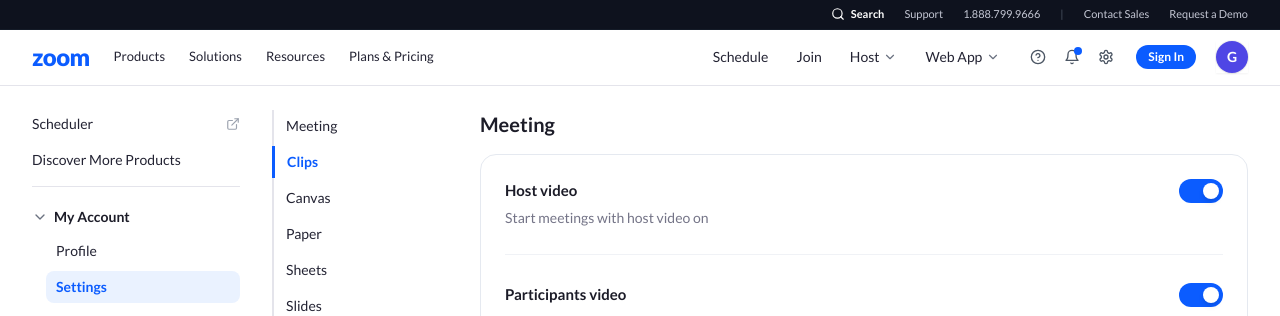
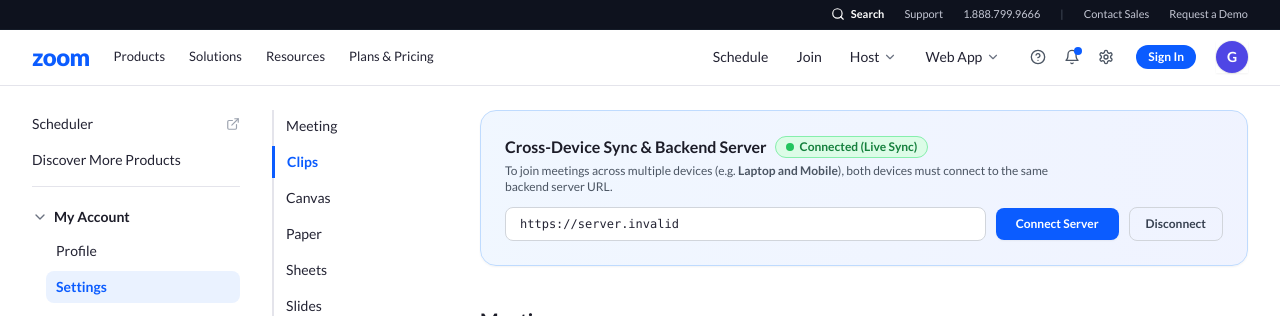
Before and after one commit to vinayak-05/Zoom-Clone, a Next.js app in the folder frontend/: page /settings in a window 1280 px wide. Shown: the top 316 px of the page. Built offline with nearby package versions, Linux system fonts and the light colour scheme; no server answers.

Commit message:
feat: add Cross-Device Sync & Backend Server manager with auto-derived WS and tunnel support

```diff
--- a/frontend/app/settings/page.tsx
+++ b/frontend/app/settings/page.tsx
@@ -199,6 +199,83 @@
     });
     return initial;
   });
+
+  // Server Connection Configuration State
+  const [serverUrlInput, setServerUrlInput] = useState(() => {
+    if (typeof window !== "undefined") {
+      return (
+        localStorage.getItem("zoom_custom_backend_url") ||
+        (process.env.NEXT_PUBLIC_API_URL && !process.env.NEXT_PUBLIC_API_URL.includes("127.0.0.1") ? process.env.NEXT_PUBLIC_API_URL : "") ||
+        "https://long-heads-flow.loca.lt"
+      );
+    }
+    return "https://long-heads-flow.loca.lt";
+  });
+
+  const [connectedServer, setConnectedServer] = useState<string | null>(() => {
+    if (typeof window !== "undefined") {
+      return (
+        localStorage.getItem("zoom_custom_backend_url") ||
+        (process.env.NEXT_PUBLIC_API_URL && !process.env.NEXT_PUBLIC_API_URL.includes("127.0.0.1") ? process.env.NEXT_PUBLIC_API_URL : null)
+      );
+    }
+    return null;
+  });
+
+  const [isCheckingServer, setIsCheckingServer] = useState(false);
+  const [serverTestResult, setServerTestResult] = useState<{ success: boolean; message: string } | null>(null);
+
+  const handleSaveServerUrl = async () => {
+    let url = serverUrlInput.trim();
+    if (!url) {
+      setServerTestResult({ success: false, message: "Please enter a backend URL." });
+      return;
+    }
+    url = url.replace(/\/+$/, "");
+    setIsCheckingServer(true);
+    setServerTestResult(null);
+
+    try {
+      const controller = new AbortController();
+      const timer = setTimeout(() => controller.abort(), 4000);
+      const res = await fetch(`${url}/api/v1/meetings?filter=upcoming`, {
+        headers: { "Bypass-Tunnel-Reminder": "true" },
+        signal: controller.signal,
+      });
+      clearTimeout(timer);
+
+      if (res.ok) {
+        localStorage.setItem("zoom_custom_backend_url", url);
+        localStorage.setItem("zoom_custom_ws_url", url.replace(/^https:/i, "wss:").replace(/^http:/i, "ws:"));
+        setConnectedServer(url);
+        setServerTestResult({
+          success: true,
+          message: "Connected successfully! Cross-device sync and WebRTC video calling are now active.",
+        });
+        showToast("Connected to backend server!", "success");
+      } else {
+        setServerTestResult({
+          success: false,
+          message: `Server responded with status ${res.status}. Please check URL.`,
+        });
+      }
+    } catch {
+      setServerTestResult({
+        success: false,
+        message: "Failed to connect to this URL. Ensure your backend or tunnel is running.",
+      });
+    } finally {
+      setIsCheckingServer(false);
+    }
+  };
+
+  const handleResetServerUrl = () => {
+    localStorage.removeItem("zoom_custom_backend_url");
+    localStorage.removeItem("zoom_custom_ws_url");
+    setConnectedServer(null);
+    setServerTestResult({ success: true, message: "Switched to local standalone mode." });
+    showToast("Disconnected custom server", "info");
+  };
 
   // Fetch settings from backend on mount
   useEffect(() => {
@@ -509,6 +586,73 @@
 
         {/* Right Column 3: Main Settings Content Area */}
         <main className="flex-1 space-y-10 pb-24">
+          {/* Cloud Backend Server Connection Card */}
+          <div className="bg-gradient-to-r from-blue-50/90 to-indigo-50/90 rounded-2xl border border-blue-200 p-6 shadow-sm">
+            <div className="flex flex-col sm:flex-row sm:items-center justify-between gap-4 mb-3">
+              <div>
+                <div className="flex items-center gap-2">
+                  <h3 className="text-base font-bold text-[#1C1C28]">
+                    Cross-Device Sync & Backend Server
+                  </h3>
+                  <span
+                    className={`text-xs px-2.5 py-0.5 rounded-full font-semibold flex items-center gap-1.5 ${
+                      connectedServer
+                        ? "bg-green-100 text-green-700 border border-green-300"
+                        : "bg-amber-100 text-amber-700 border border-amber-300"
+                    }`}
+                  >
+                    <span
+                      className={`w-2 h-2 rounded-full ${
+                        connectedServer ? "bg-green-500 animate-pulse" : "bg-amber-500"
+                      }`}
+                    />
+                    {connectedServer ? "Connected (Live Sync)" : "Standalone (Single Device)"}
+                  </span>
+                </div>
+                <p className="text-xs text-gray-600 mt-1 max-w-xl">
+                  To join meetings across multiple devices (e.g. <strong>Laptop and Mobile</strong>), both devices must connect to the same backend server URL.
+                </p>
+              </div>
+            </div>
+
+            <div className="flex flex-col sm:flex-row gap-2.5 items-center mt-3">
+              <input
+                type="text"
+                placeholder="https://long-heads-flow.loca.lt or https://your-backend.onrender.com"
+                value={serverUrlInput}
+                onChange={(e) => setServerUrlInput(e.target.value)}
+                className="flex-1 w-full px-3.5 py-2 text-sm border border-gray-300 rounded-lg focus:outline-none focus:ring-2 focus:ring-[#0B5CFF] bg-white font-mono text-xs"
+              />
+              <button
+                type="button"
+                onClick={handleSaveServerUrl}
+                disabled={isCheckingServer}
+                className="w-full sm:w-auto px-5 py-2 bg-[#0B5CFF] hover:bg-blue-600 text-white text-xs font-semibold rounded-lg transition-colors whitespace-nowrap shadow-sm disabled:opacity-50"
+              >
+                {isCheckingServer ? "Testing Connection..." : "Connect Server"}
+              </button>
+              {connectedServer && (
+                <button
+                  type="button"
+                  onClick={handleResetServerUrl}
+                  className="w-full sm:w-auto px-4 py-2 border border-gray-300 hover:bg-gray-100 text-gray-700 text-xs font-semibold rounded-lg transition-colors whitespace-nowrap"
+                >
+                  Disconnect
+                </button>
+              )}
+            </div>
+
+            {serverTestResult && (
+              <p
+                className={`text-xs mt-2 font-medium ${
+                  serverTestResult.success ? "text-green-700" : "text-red-600"
+                }`}
+              >
+                {serverTestResult.message}
+              </p>
+            )}
+          </div>
+
           {SETTINGS_CATEGORIES.map((category) => (
             <section
               key={category.id}
--- a/frontend/lib/api.ts
+++ b/frontend/lib/api.ts
@@ -120,6 +120,7 @@
   const url = `${primaryBase}${endpoint}`;
   const headers: Record<string, string> = {
     "Content-Type": "application/json",
+    "Bypass-Tunnel-Reminder": "true",
     ...((options.headers as Record<string, string>) || {}),
   };
 
--- a/frontend/lib/auth.ts
+++ b/frontend/lib/auth.ts
@@ -120,7 +120,10 @@
     const timer = setTimeout(() => controller.abort(), 2000);
     const res = await fetch(`${base}${endpoint}`, {
       method: "POST",
-      headers: { "Content-Type": "application/json" },
+      headers: {
+        "Content-Type": "application/json",
+        "Bypass-Tunnel-Reminder": "true",
+      },
       body: JSON.stringify(data),
       signal: controller.signal,
     });
--- a/frontend/lib/constants.ts
+++ b/frontend/lib/constants.ts
@@ -54,8 +54,12 @@
 export const getWsBaseUrl = (): string => {
   if (typeof window !== "undefined") {
     try {
-      const custom = localStorage.getItem("zoom_custom_ws_url");
-      if (custom) return custom;
+      const customWs = localStorage.getItem("zoom_custom_ws_url");
+      if (customWs) return customWs;
+      const customApi = localStorage.getItem("zoom_custom_backend_url");
+      if (customApi) {
+        return customApi.replace(/^https:/i, "wss:").replace(/^http:/i, "ws:");
+      }
     } catch {
       // Storage unavailable
     }
@@ -75,6 +79,11 @@
       }
     }
 
+    const envApi = process.env.NEXT_PUBLIC_API_URL;
+    if (envApi && !envApi.includes("127.0.0.1") && !envApi.includes("localhost")) {
+      return envApi.replace(/^https:/i, "wss:").replace(/^http:/i, "ws:");
+    }
+
     if (isLocalhost) {
       return "ws://127.0.0.1:8000";
     }
@@ -89,6 +98,10 @@
   const envWs = process.env.NEXT_PUBLIC_WS_URL;
   if (envWs && !envWs.includes("127.0.0.1") && !envWs.includes("localhost")) {
     return envWs;
+  }
+  const envApi = process.env.NEXT_PUBLIC_API_URL;
+  if (envApi && !envApi.includes("127.0.0.1") && !envApi.includes("localhost")) {
+    return envApi.replace(/^https:/i, "wss:").replace(/^http:/i, "ws:");
   }
   return "";
 };
```
